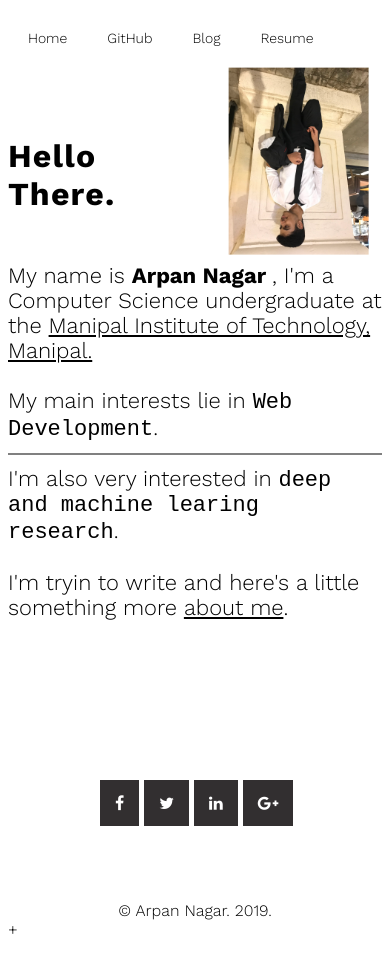
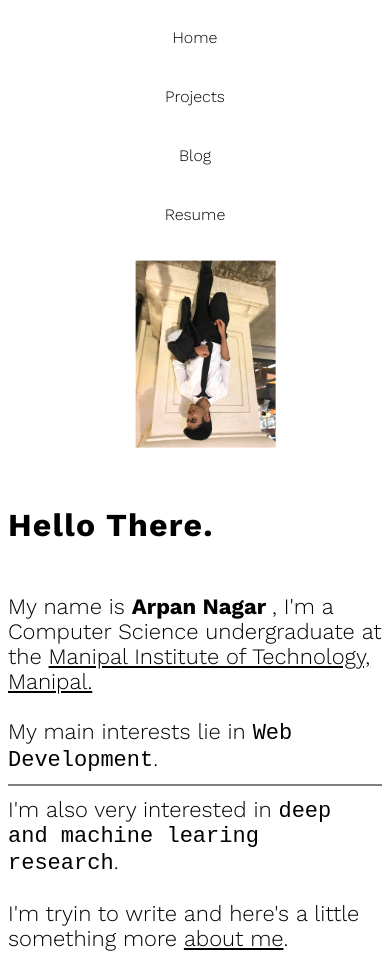
Before and after one commit to samadritakarak/arpiinagar.github.io, a plain HTML site: page index.html in a window 390 px wide. Shown: the top 954 px of the page. Drawn offline with nearby package versions, Linux system fonts and the light colour scheme.

Commit message:
used flexbox

```diff
--- a/index.html
+++ b/index.html
@@ -13,7 +13,7 @@
 <link rel="stylesheet" type="text/css" href="styles.css">
 <ul class="bar">
 	<li><a href="./index.html"> Home </a> </li>
-	<li><a href="https://github.com/arpiinagar"> GitHub </a> </li>
+	<li><a href="https://github.com/arpiinagar"> Projects </a> </li>
 	<li><a href="./blog.html"> Blog </a></li>
 	<li><a href="./resume.pdf"> Resume </a>
 	</li>
@@ -49,4 +49,3 @@ I'm tryin to write and here's a little something more <a class = "nice" href="./
 © Arpan Nagar. 2019. </footer>
 
 </html>
-+
--- a/styles.css
+++ b/styles.css
@@ -1,6 +1,8 @@
 @import url(https://cdnjs.cloudflare.com/ajax/libs/font-awesome/4.6.3/css/font-awesome.css);
 * {
   box-sizing: border-box;
+
+
 }
 
 
@@ -19,12 +21,19 @@ ul {
   margin-left:125px;
   margin-top:75px;
   font-size: 20px;
+}
 
 
-}
+
 
 .bar li {
   float: left;
+
+    -o-transition:.5s;
+    -ms-transition:.5s;
+    -moz-transition:.5s;
+    -webkit-transition:.5s;
+    transition: .5s;
 }
 
 .bar li a {
@@ -47,8 +56,9 @@ ul {
 
 
 .footer-social-icons {
-    width: 350px;
-    display:block;
+
+    display:flex;
+    justify-content: center;
     margin: 0 auto;
 }
 .social-icon {
@@ -182,13 +192,19 @@ footer
 
 }
 
-@media only screen and (min-width: 300px) {
+@media only screen and (max-width: 500px) {
     .bar{
-        max-width: 100%;
+        font-size: 1em;
+        display: flex;
+        flex-direction: column;
+        flex-wrap: nowrap;
         margin-left: 0px;
-        margin-top: 10px;
-        font-size: 14px;
-        margin-bottom: 15px;
+        margin-top:0px;
+
+    }
+    .bar li
+    {
+        padding-top: 0px;
     }
     .hi{width: 100%;
         margin-left: 0px;
@@ -196,10 +212,9 @@ footer
     .intro{width: 100%;
     margin-left: 0px;}
     .img1{
-
-        width: 100%;
-        height: 100%;
-        margin-right: 20px;
+        margin-top: 30px;
+        display: flex;
+        justify-content: center;
         height: auto;
 
 
```
